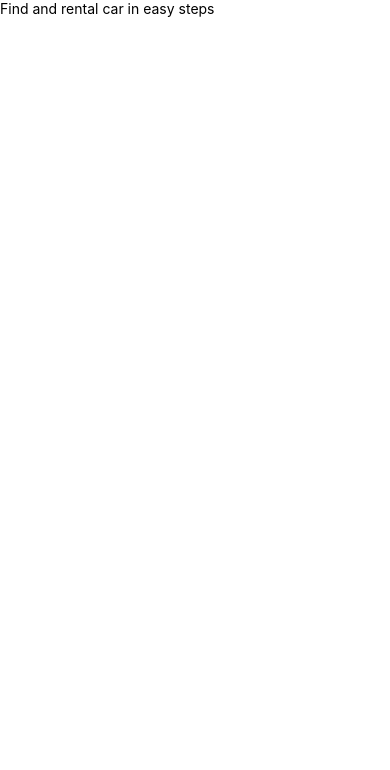
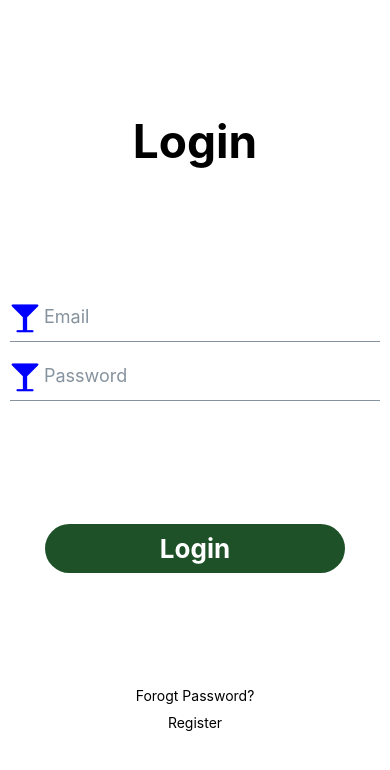
Before and after one commit to abdul-hanan79/CarNex, a React Native app: screen / in a window 390 px wide. Shown: the top 770 px of the page. Built offline with nearby package versions, Linux system fonts and the light colour scheme.

Commit message:
welcome and login screen

```diff
--- a/App.tsx
+++ b/App.tsx
@@ -1,7 +1,10 @@
 /* eslint-disable prettier/prettier */
-import { Text, Platform } from 'react-native';
+import { Platform } from 'react-native';
 import { lightColors, createTheme, ThemeProvider } from '@rneui/themed';
 import { NavigationContainer } from '@react-navigation/native';
+import WelcomeScreen from './src/screens/WelcomeScreen';
+import 'react-native-gesture-handler';
+import LoginScreen from './src/screens/LoginScreen';
 const theme = createTheme({
   lightColors: {
     ...Platform.select({
@@ -17,7 +20,9 @@ const App = () => {
       <NavigationContainer>
         {/* This button's color will now be the default iOS / Android blue. */}
         {/* <Button title="My Button" /> */}
-        <Text>Find and rental car in easy steps</Text>
+        {/* <Text>Find and rental car in easy steps</Text> */}
+        {/* <WelcomeScreen/> */}
+        <LoginScreen />
       </NavigationContainer>
     </ThemeProvider>
   );
--- a/package.json
+++ b/package.json
@@ -10,11 +10,14 @@
     "test": "jest"
   },
   "dependencies": {
+    "@react-native-masked-view/masked-view": "^0.2.9",
     "@react-navigation/native": "^6.1.6",
+    "@react-navigation/stack": "^6.3.16",
     "@rneui/base": "^4.0.0-rc.7",
     "@rneui/themed": "^4.0.0-rc.7",
     "react": "18.2.0",
     "react-native": "0.71.8",
+    "react-native-gesture-handler": "^2.12.0",
     "react-native-safe-area-context": "^4.5.3",
     "react-native-screens": "^3.21.0",
     "react-native-vector-icons": "^9.2.0"
--- /dev/null
+++ b/src/colors.js
@@ -0,0 +1,9 @@
+/* eslint-disable prettier/prettier */
+// colors.js
+export const colors = {
+    primary: '#191A19',
+    secondary: '#1E5128',
+    background: '#ffffff',
+    text: '#000000',
+    heading: '#D8E9A8',
+};
--- /dev/null
+++ b/src/components/Button/MainButton.js
@@ -0,0 +1,25 @@
+/* eslint-disable prettier/prettier */
+import { Button } from '@rneui/themed';
+import { View, Text } from 'react-native';
+import React from 'react';
+import { colors } from '../../colors';
+const MainButton = (props) => {
+  return (
+    <Button
+      title={props.title}
+      buttonStyle={{
+        backgroundColor: colors.secondary,
+        borderColor: 'white',
+        borderRadius: 30,
+      }}
+      containerStyle={{
+        width: 300,
+        marginHorizontal: 50,
+        marginVertical: 0,
+      }}
+      titleStyle={{ fontWeight: 'bold', fontSize: 26 }}
+    />
+  );
+};
+
+export default MainButton
--- /dev/null
+++ b/src/screens/LoginScreen.js
@@ -0,0 +1,67 @@
+/* eslint-disable prettier/prettier */
+import { View, Text } from 'react-native';
+import React from 'react';
+import { useState } from 'react'
+import MainButton from '../components/Button/MainButton';
+import { Input } from '@rneui/themed';
+import FontAwesomeIcon from 'react-native-vector-icons/FontAwesome';
+import styles from './Screens.styles';
+import { KeyboardAvoidingView, Keyboard, TouchableWithoutFeedback } from 'react-native';
+import { colors } from '../colors';
+
+const LoginScreen = () => {
+    const [userName, setUserName] = useState();
+    const [password, setPassword] = useState();
+    const [isError, setIsError] = useState(false);
+    const handleScreenPress = () => {
+        Keyboard.dismiss();
+    };
+    return (
+        <View style={[styles.container,{backgroundColor:'white'}]}>
+            {/* <TextInput
+        style={styles.inputBox}
+        value={email}
+        onChangeText={onChangeEmail}
+        placeholder={'email'}
+        keyboardType={'email-address'}
+      /> */}
+            <Text style={[styles.title, { color: colors.text }]}>Login</Text>
+            <TouchableWithoutFeedback onPress={handleScreenPress}>
+                <KeyboardAvoidingView style={styles.inputContainer} behavior="padding" >
+                    <Input
+                        leftIcon={
+                            <FontAwesomeIcon name="glass" size={30} color="blue" />
+                        }
+                        placeholder="Email"
+                        errorStyle={{ color: 'red' }}
+                        errorMessage={isError ? 'ENTER A VALID ERROR HERE' : null}
+                        style={{ width: '100%' }}
+                    />
+
+
+                    <Input
+                        leftIcon={
+                            <FontAwesomeIcon name="glass" size={30} color="blue" />
+
+                        }
+                        placeholder='Password'
+                        secureTextEntry={true}
+                        errorStyle={{ color: 'red' }}
+                        errorMessage={isError ? 'ENTER A VALID ERROR HERE' : null}
+                    />
+                </KeyboardAvoidingView>
+            </TouchableWithoutFeedback>
+            {/* <Input placeholder="Password" secureTextEntry={true} /> */}
+            <MainButton title="Login" />
+            <View style={styles.credentialLinks}>
+                <Text>Forogt Password?</Text>
+                <Text>Register</Text>
+
+            </View>
+            {/* <FontAwesomeIcon name="rowing" size={30} color="blue" /> */}
+
+        </View>
+    )
+}
+
+export default LoginScreen
--- /dev/null
+++ b/src/screens/Screens.styles.js
@@ -0,0 +1,58 @@
+/* eslint-disable prettier/prettier */
+// styles.js
+
+import { StyleSheet } from 'react-native';
+import { colors } from '../colors';
+const styles = StyleSheet.create({
+    backgroundImage: {
+        flex: 1,
+        resizeMode: 'cover',
+        opacity: 1,
+    },
+    container: {
+        flex: 1,
+        // backgroundColor: "red",
+        alignItems: 'center',
+        justifyContent: 'space-evenly',
+        // padding: {
+        //     top: 50,
+        //     right: 20,
+        //     bottom: 30,
+        //     left: 40,
+        // },
+    },
+    title: {
+        fontSize: 46,
+        fontWeight: 'bold',
+        marginBottom: 10,
+        color: 'white',
+    },
+    // button: {
+    //     backgroundColor: '#f4511e',
+    //     paddingHorizontal: 20,
+    //     paddingVertical: 10,
+    //     borderRadius: 5,
+    // },
+    // buttonText: {
+    //     color: 'white',
+    //     fontSize: 18,
+    //     fontWeight: 'bold',
+    // },
+    // buttonContainer: {
+    //     position: 'absolute',
+    //     bottom: 20,
+    //     left: 0,
+    //     right: 0,
+    //     alignItems: 'center',
+    // },
+    inputContainer: {
+        width: '100%',
+    },
+    credentialLinks: {
+        gap: 10,
+        // justifyContent: 'center',
+        alignItems: 'center',
+    },
+});
+
+export default styles;
--- /dev/null
+++ b/src/screens/WelcomeScreen.js
@@ -0,0 +1,20 @@
+/* eslint-disable prettier/prettier */
+import { ImageBackground, Text, View } from 'react-native'
+import React from 'react'
+import MainButton from '../components/Button/MainButton'
+import styles from './Screens.styles'
+const WelcomeScreen = () => {
+    return (
+
+        <ImageBackground source={require('../assests/images/welcomeScreen.jpg')} style={styles.backgroundImage}>
+            <View style={styles.container}>
+                <Text style={styles.title}>Rent & Hire a Car with ease. We have wide range of cars at affordable prices</Text>
+                <View style={styles.buttonContainer}>
+                    <MainButton title="Continue" />
+                </View>
+            </View>
+        </ImageBackground >
+    )
+}
+
+export default WelcomeScreen
```
Also changed, not shown: src/components/Button/Button.js (deleted, +0 -13 lines), src/components/Components.styles.js (added, +10 -0 lines), src/navigation/StackNavigator.js (added, +18 -0 lines), src/assests/images/welcomeScreen.jpg (added), src/components/Button/Button.styles.js (deleted), 2 other files (tests, documents, lock files or other folders).
